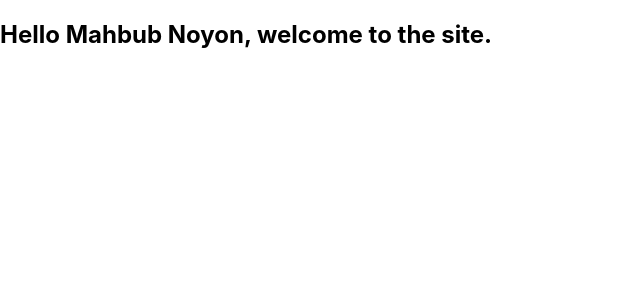
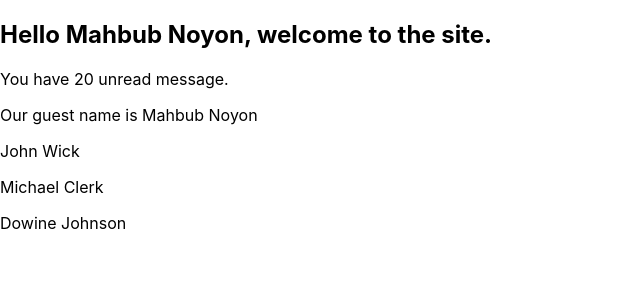
Before and after one commit to mahbubnoyon506/react-type-project, a React (Create React App) app: page / in a window 1280 px wide. Shown: the top 300 px of the page, without its empty margins (0-640 px from the left). Built offline with nearby package versions, Linux system fonts and the light colour scheme.

Commit message:
basic types added

```diff
--- a/src/App.tsx
+++ b/src/App.tsx
@@ -1,10 +1,32 @@
 import './App.css';
+import Guest from './components/Guest';
 import Name from './components/Name';
+import PersonList from './components/PersonList';
 
 function App() {
+  const personName = {
+    firstName: 'Mahbub',
+    lastName: 'Noyon'
+  }
+  const persons = [
+    {
+      first: 'John',
+      last: 'Wick'
+    },
+    {
+      first: 'Michael',
+      last: 'Clerk'
+    },
+    {
+      first: 'Dowine',
+      last: 'Johnson'
+    },
+  ]
   return (
     <div className="">
-       <Name name='Mahbub Noyon'></Name>
+       <Name name='Mahbub Noyon' messages={20}></Name>
+       <Guest name={personName} />
+       <PersonList name={persons} />
     </div>
   );
 }
--- /dev/null
+++ b/src/components/Guest.tsx
@@ -0,0 +1,17 @@
+import React from 'react';
+type person = {
+    name: {
+        firstName: string;
+        lastName: string
+    }
+}
+
+const Guest = ({name}: person) => {
+    return (
+        <div>
+            Our guest name is {name.firstName} {name.lastName}
+        </div>
+    );
+};
+
+export default Guest;
--- a/src/components/Name.tsx
+++ b/src/components/Name.tsx
@@ -2,13 +2,15 @@
 import React from 'react';
 
 type person ={
-    name: string
+    name: string;
+    messages: number
 }
 
-const Name = (props: person) => {
+const Name = ({name, messages}: person) => {
     return (
         <div>
-            <h2>Hello {props.name}, welcome to the site.</h2>
+            <h2>Hello {name}, welcome to the site.</h2>
+            <p>You have {messages} unread message.</p>
         </div>
     );
 };
--- /dev/null
+++ b/src/components/PersonList.tsx
@@ -0,0 +1,23 @@
+import React from 'react';
+
+type person = {
+    name : {
+     first: string,
+     last: string
+    }[]
+}
+
+const PersonList = ({name}:person) => {
+
+    return (
+        <div>
+            {name.map((name, i) => {
+                return (
+                    <p key={i}>{name.first} {name.last}</p>
+                )
+            })}
+        </div>
+    );
+};
+
+export default PersonList;
```
Also changed, not shown: 1 other file (tests, documents, lock files or other folders).
